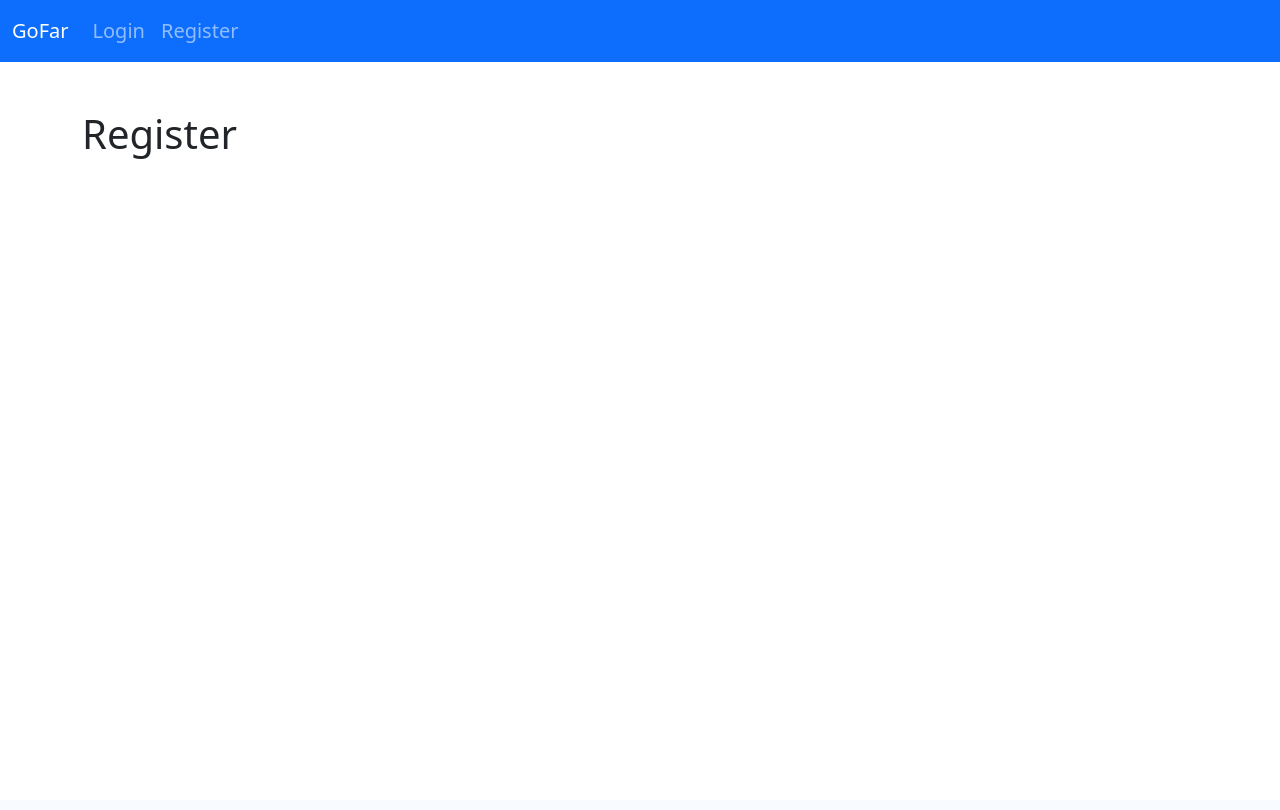
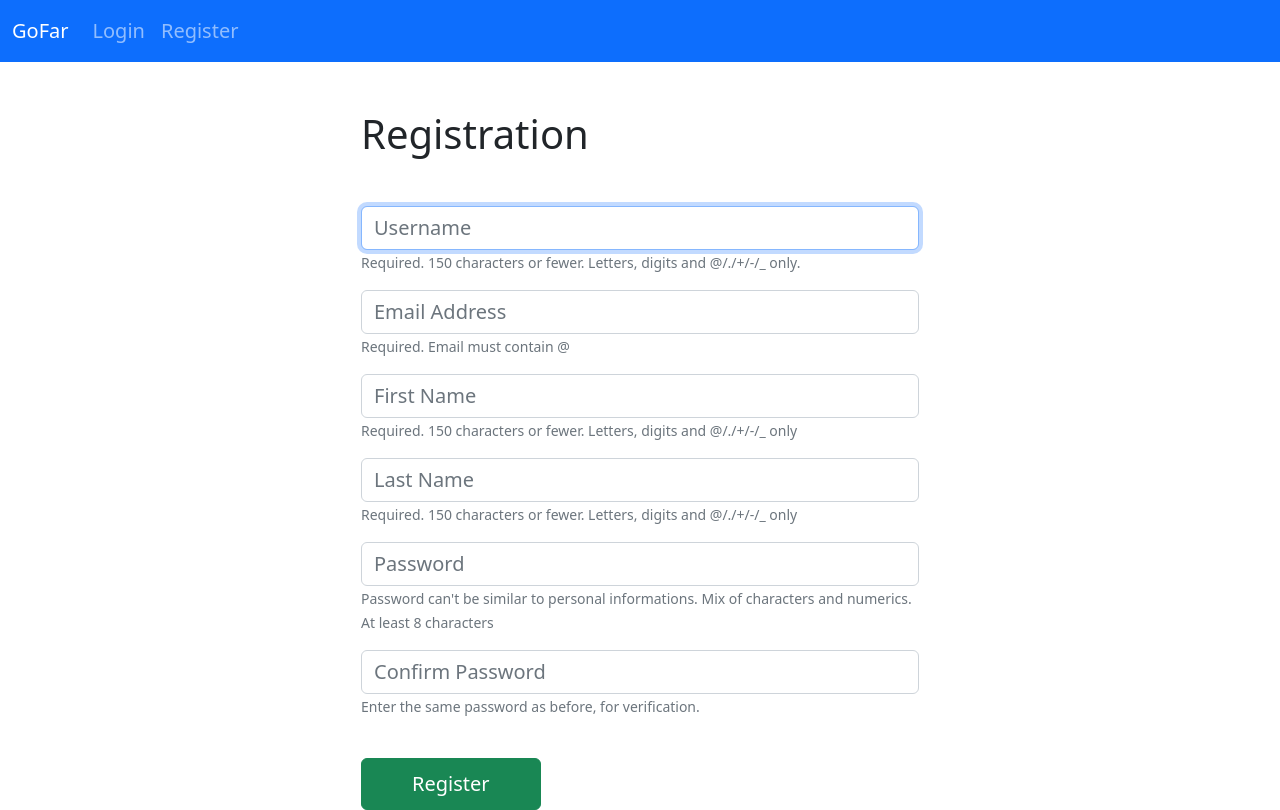
Before and after one commit to Tountoun/django-crud-app, a Django app: page /register in a window 1280 px wide. Before the commit the page ends 159 px from the top, so only its background shows below. Run offline with Django 4.2, Linux system fonts and the light colour scheme.

Commit message:
Registration logic implementation and templates' creation

```diff
--- a/website/forms.py
+++ b/website/forms.py
@@ -5,14 +5,16 @@ from django import forms
 
 class RegistrationForm(UserCreationForm):
     email = forms.EmailField(label='', widget=forms.EmailInput(
-        attrs={'class': 'form-control', 'placeholder': 'Email Address'}
-    ))
+        attrs={'class': 'form-control fs-5', 'placeholder': 'Email Address'}
+    ), help_text='<span class="form-text text-muted">Required. Email must contain @</span>', required=True)
     first_name = forms.CharField(label='', widget=forms.TextInput(
-        attrs={'class': 'form-control', 'placeholder': 'First Name'}
-    ))
+        attrs={'class': 'form-control fs-5', 'placeholder': 'First Name'}
+    ), help_text='<span class="form-text text-muted">Required. 150 characters or fewer. Letters, digits and @/./+/-/_ '
+                 'only</span>', required=True)
     last_name = forms.CharField(label='', widget=forms.TextInput(
-        attrs={'class':  'form-control', 'placeholder': 'Last Name'}
-    ))
+        attrs={'class': 'form-control fs-5', 'placeholder': 'Last Name'}
+    ), help_text='<span class="form-text text-muted">Required. 150 characters or fewer. Letters, digits and @/./+/-/_ '
+                 'only</span>', required=True)
 
     class Meta:
         model = User
@@ -20,17 +22,21 @@ class RegistrationForm(UserCreationForm):
 
     def __init__(self, *args, **kwargs):
         super(RegistrationForm, self).__init__(*args, **kwargs)
-        self.fields['username'].widget.attrs['class'] = 'form-control'
+        self.fields['username'].widget.attrs['class'] = 'form-control fs-5'
         self.fields['username'].widget.attrs['placeholder'] = 'Username'
         self.fields['username'].label = ''
-        self.fields['username'].help_text = '<span class="form-text text-muted">Username help text goes here</span>'
+        self.fields['username'].help_text = '<span class="form-text text-muted">Required. 150 characters or fewer. ' \
+                                            'Letters, digits and @/./+/-/_ only.</span>'
 
-        self.fields['password1'].widget.attrs['class'] = 'form-control'
+        self.fields['password1'].widget.attrs['class'] = 'form-control fs-5'
         self.fields['password1'].widget.attrs['placeholder'] = 'Password'
         self.fields['password1'].label = ''
-        self.fields['password1'].help_text = '<span class="form-text text-muted">Password help text goes here</span>'
+        self.fields['password1'].help_text = '<span class="form-text text-muted">Password can\'t be similar to ' \
+                                             'personal informations. Mix of characters and numerics. At least 8 ' \
+                                             'characters</span>'
 
-        self.fields['password2'].widget.attrs['class'] = 'form-control'
+        self.fields['password2'].widget.attrs['class'] = 'form-control fs-5'
         self.fields['password2'].widget.attrs['placeholder'] = 'Confirm Password'
         self.fields['password2'].label = ''
-        self.fields['password2'].help_text = '<span class="form-text text-muted">Password not match</span>'
+        self.fields['password2'].help_text = '<span class="form-text text-muted">Enter the same password as before, ' \
+                                             'for verification.</span>'
--- a/website/templates/navbar.html
+++ b/website/templates/navbar.html
@@ -18,6 +18,7 @@
               <a class="nav-link fs-5" href="{% url 'register' %}">Register</a>
           </li>
         {% endif %}
+      </ul>
     </div>
   </div>
 </nav>
--- a/website/templates/register.html
+++ b/website/templates/register.html
@@ -1,5 +1,27 @@
 {% extends 'base.html' %}
 
 {% block content %}
-    <h1 class="mt-5">Register</h1>
+    <div class="col-md-6 offset-md-3">
+    {% if not user.is_authenticated %}
+        <h1 class="mt-5 mb-5">Registration</h1>
+
+        <form action="" method="POST">
+            {% csrf_token %}
+            {% if form.errors %}
+             <div class="alert alert-warning alert-dismissible fade show" role="alert">
+                 {% for field in form %}
+                    {% if field.errors %}
+                        {{ field.errors }}
+                    {% endif %}
+                 {% endfor %}
+                <button type="button" class="btn-close" data-bs-dismiss="alert" aria-label="Close"></button>
+            </div>
+            {% endif %}
+            {{ form.as_p }}
+            <br>
+            <button type="submit" class="btn btn-success"
+                    style="--bs-btn-padding-y: 10px; --bs-btn-padding-x: 50px; --bs-btn-font-size: 20px;">Register</button>
+        </form>
+    </div>
+    {% endif %}
 {% endblock %}
--- a/website/views.py
+++ b/website/views.py
@@ -1,6 +1,7 @@
 from django.shortcuts import render, redirect
 from django.contrib.auth import authenticate, login, logout
 from django.contrib import messages
+from .forms import RegistrationForm
 
 
 def home(request):
@@ -25,5 +26,19 @@ def logout_user(request):
 
 
 def register_user(request):
-    context = {}
+    if request.method == 'POST':
+        form = RegistrationForm(request.POST)
+        if form.is_valid():
+            form.save()
+            username = form.cleaned_data['username']
+            password = form.cleaned_data['password1']
+            user = authenticate(request, username=username, password=password)
+            login(request, user)
+            messages.info(request, "You have been successfully registered! Welcome")
+            return redirect('home')
+        return render(request, 'register.html', {'form': form})
+    form = RegistrationForm()
+    context = {
+        'form': form
+    }
     return render(request, 'register.html', context)
```
Also changed, not shown: website/templates/home.html (+15 -11 lines).
